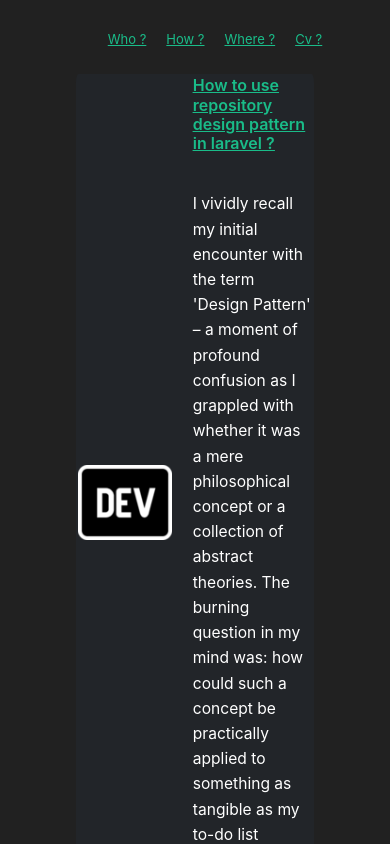
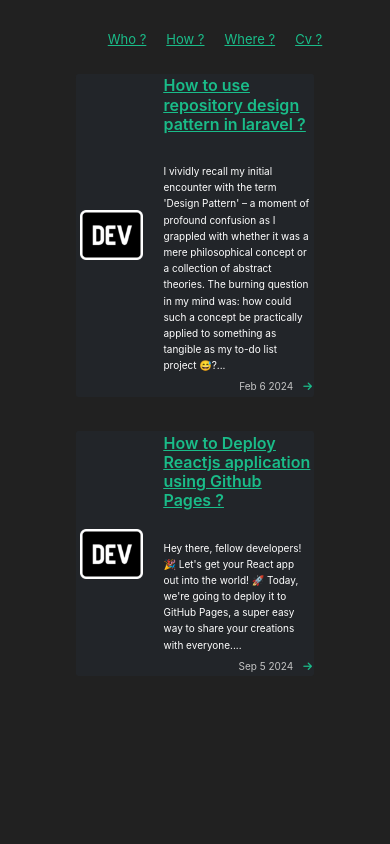
Before and after one commit to hamza-topo/me, a React (Create React App) app: page /blogs in a window 390 px wide. Shown: the top 844 px of the page. Built offline with nearby package versions, Linux system fonts and the light colour scheme.

Commit message:
Fix text-responsive

```diff
--- a/src/App.css
+++ b/src/App.css
@@ -137,15 +137,46 @@ code {
   /* Let the height adjust automatically */
 }
 
-.me.card p {
-  font-size: 1.2rem;
+/* If the screen size is 601px wide or more, set the font-size of <div> to 80px */
+@media screen and (min-width: 601px) {
+  .me.card p {
+    font-size: 16px;
+  }
+
+  .section-title {
+    text-decoration: underline;
+    color: #1abc89;
+  }
+
+  .me img {
+    height: 70px;
+    border-radius: 4%;
+    margin-left: 2px;
+  }
 }
 
-.me img {
-  /* width: 50%; */
-  height: 75px;
-  border-radius: 4%;
+/* If the screen size is 600px wide or less, set the font-size of <div> to 30px */
+@media screen and (max-width: 600px) {
+  .me.card p {
+    font-size: 10px;
+  }
+
+  .section-title {
+    text-decoration: underline;
+    color: #1abc89;
+  }
+
+  .me img {
+    height: 50px;
+    border-radius: 4%;
+    margin-left: 2px;
+  }
 }
+
+
+
+
+
 
 @media only screen and (max-width: 768px) {
   .me {
```
Also changed, not shown: 1 other file (tests, documents, lock files or other folders).
